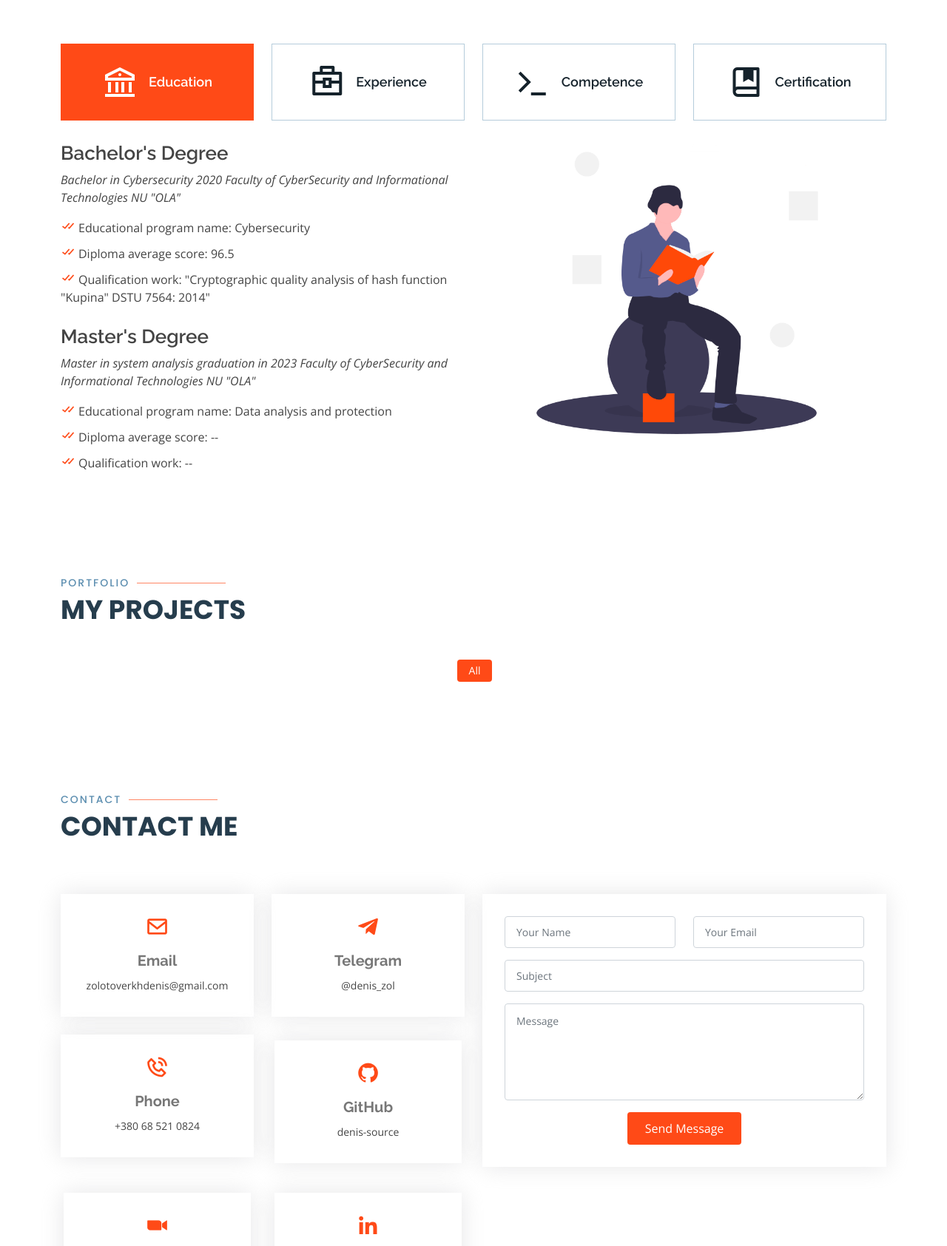
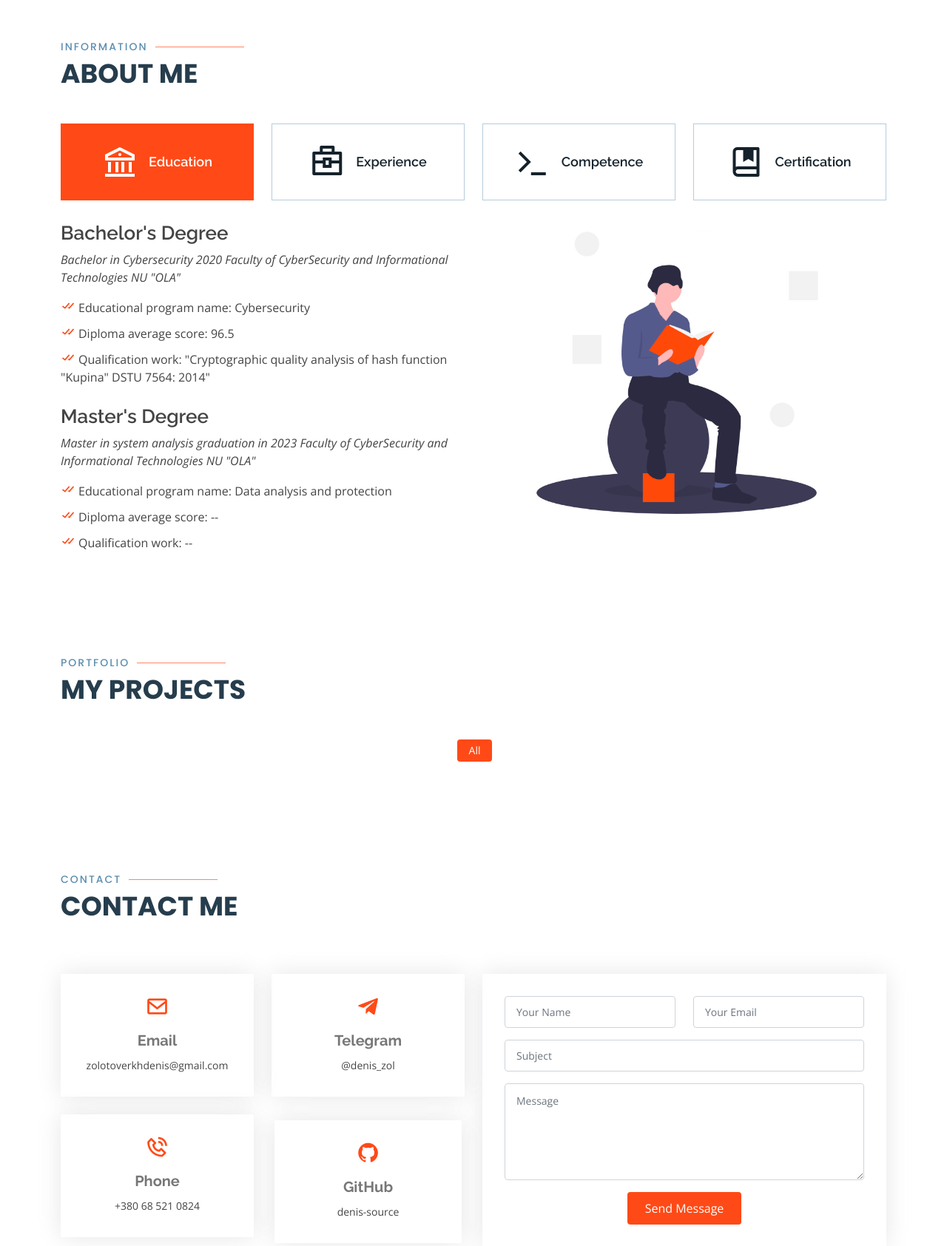
Before and after one commit to Denis-Source/portfolio, a Django app: template homepage/templates/homepage.html in a window 1280 px wide. Shown: the part 801-2486 px from the top of the page at 74% size. Run offline with Django 3.2, Linux system fonts and the light colour scheme; the template is opened without the code that fills it, so the values that code supplies are empty; some libraries are stand-ins or nearby versions.

Commit message:
about me title

```diff
--- a/homepage/templates/homepage.html
+++ b/homepage/templates/homepage.html
@@ -16,6 +16,10 @@
         <!-- ======= Skills Section ======= -->
         <section id="skills" class="features">
             <div class="container" data-aos="fade-up">
+                <div class="section-title">
+                    <h2>Information</h2>
+                    <p>About me</p>
+                </div>
 
                 <ul class="nav nav-tabs row d-flex">
                     <li class="nav-item col-3">
```
